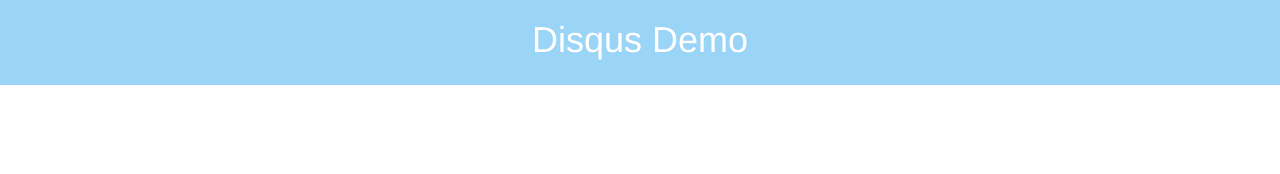
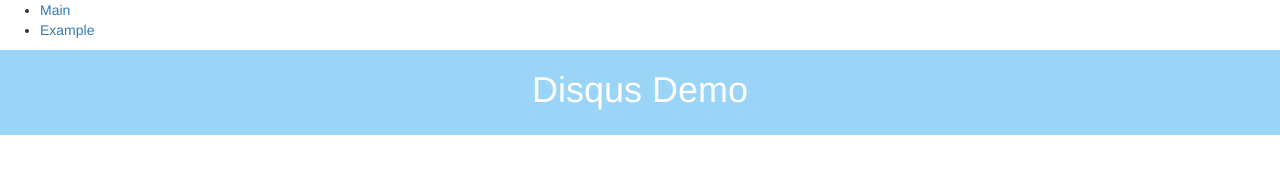
Before and after one commit to AlexBieg/Disqus_Class_Demo, a plain HTML site: page index.html in a window 1280 px wide. Drawn offline with nearby package versions, Linux system fonts and the light colour scheme.

Commit message:
Update index.html

```diff
--- a/index.html
+++ b/index.html
@@ -15,6 +15,15 @@
 	</head>
 
 	<body ng-controller="myCtrl">
+		<nav>
+			<div>
+				<ul>
+					<li><a href="/" class="navlink">Main</a></li>
+					<li><a href="/example.html" class="navlink">Example</a></li>
+				</ul>
+			</div>
+		</nav>
+
 		<div id="topArea" class="container">
 			<div id="headerArea" class="header">
 				<h1>Disqus Demo</h1>
```
